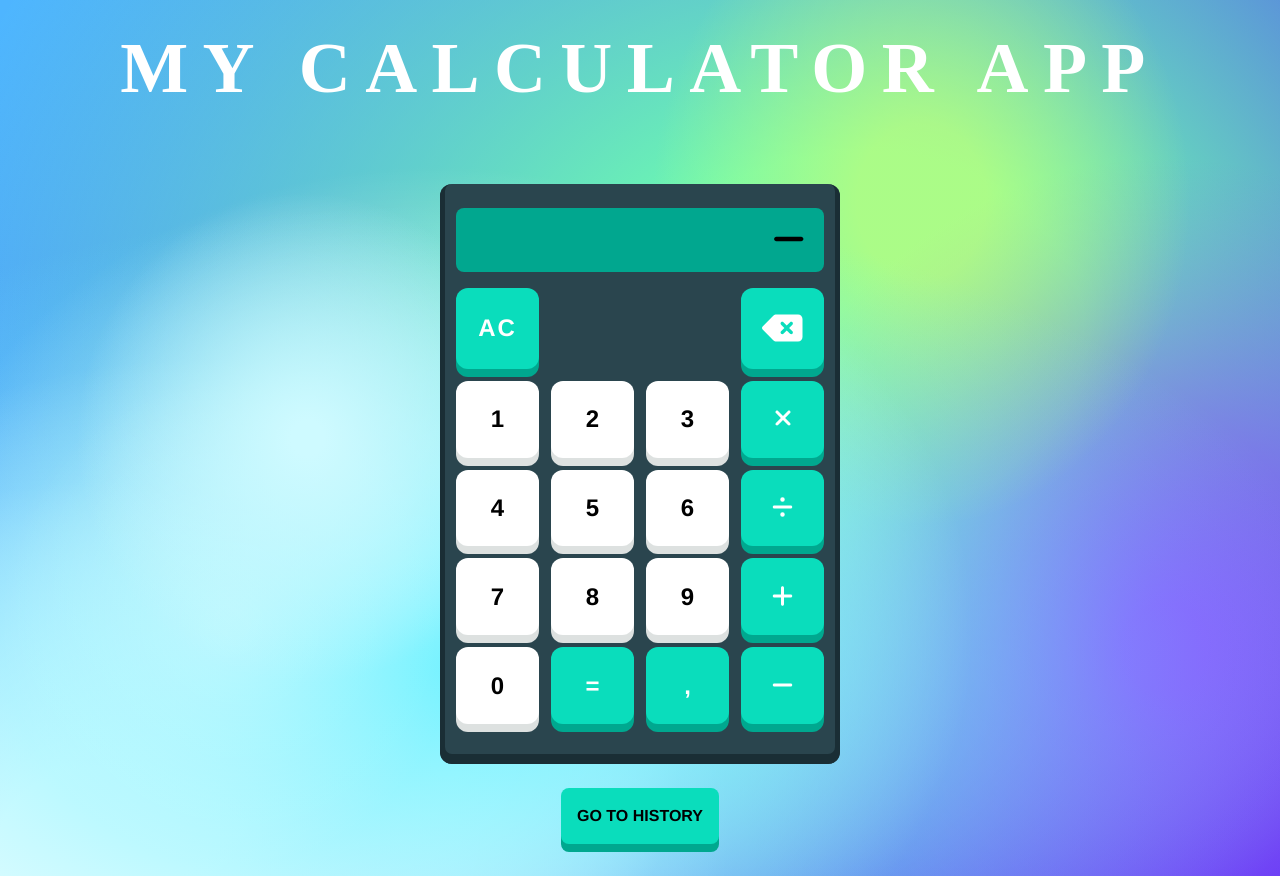
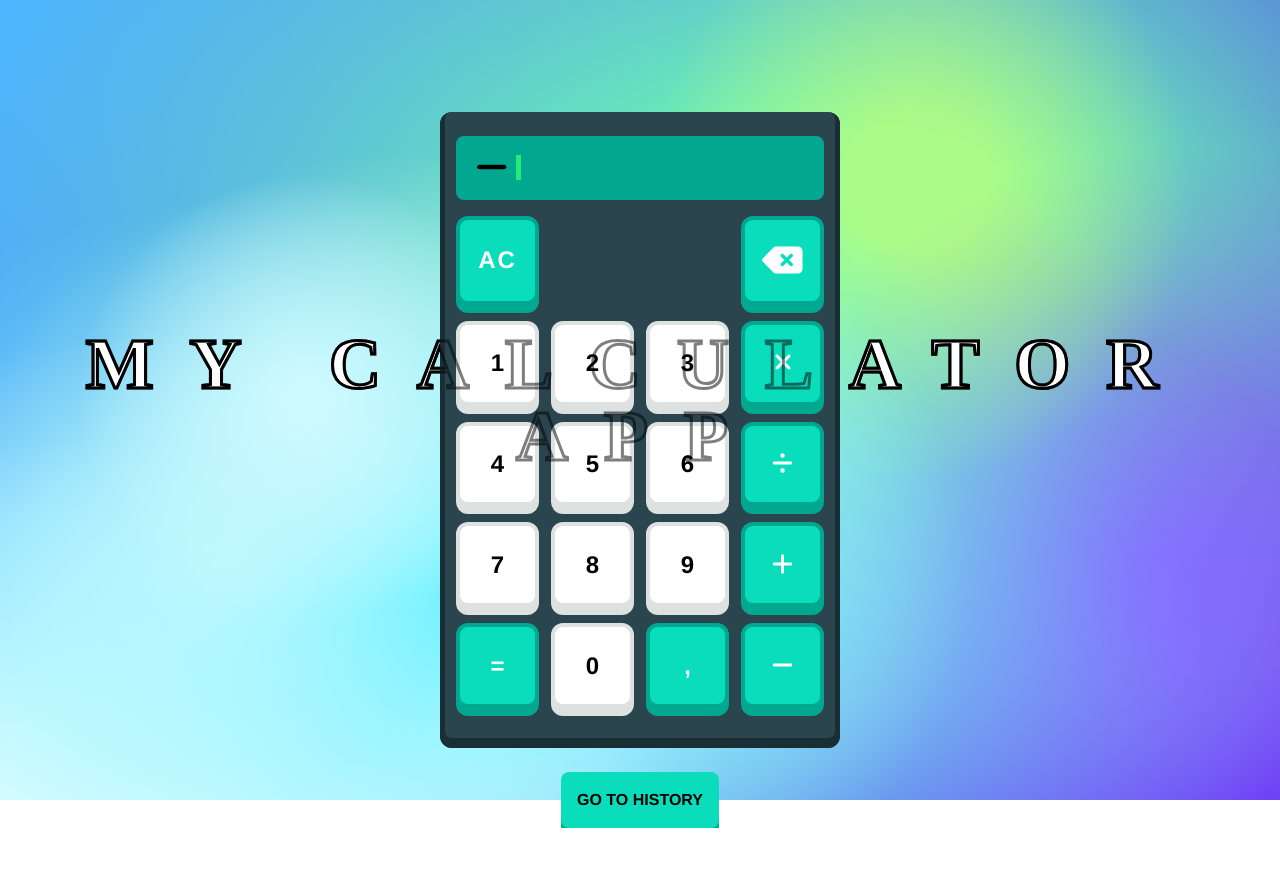
Before and after one commit to RazorPG/calculator-app, a Vue app: page / in a window 1280 px wide. Both pictures are taken after a click on the button 782 px from the left and 685 px from the top of the page. After the commit the page ends 828 px from the top, so only its background shows below. Built offline with nearby package versions, Linux system fonts and the light colour scheme; a web font is replaced by a local one.

Commit message:
merubah component yang di jadikan root menjadi folder terpisah ke view

```diff
--- a/src/assets/styles/main.css
+++ b/src/assets/styles/main.css
@@ -24,13 +24,63 @@
     @apply rounded-xl  py-[0.8rem] md:py-[1.4rem]  transition-all duration-100 ease-linear active:shadow-none active:translate-y-2;
 }
 .btn-primary {
-    @apply bg-white;
+    @apply bg-white border-4 border-[#dde1e0];
 }
 .btn-secondary {
-    @apply bg-color-secondary text-white;
+    @apply bg-color-secondary text-white border-4 border-[rgba(0,168,143,1)];
 }
 
 .btn-3d {
     @apply p-4 bg-color-secondary rounded-lg relative uppercase mt-4 transition-all duration-100 ease-in shadow-xl active:shadow-none active:translate-y-2 font-bold;
     box-shadow: 0 8px 0 rgba(0,168,143,1);
 }
+
+.animation-cursor {
+    position: relative;
+  }
+
+  .animation-cursor::after {
+    content: '';
+    position: absolute;
+    right: -10;
+    top: 0;
+    width: 5px;
+    height: 100%;
+    background-color: #22eb76; /* warna hijau sesuai dengan Tailwind CSS green-400 */
+    animation: cursorInput 1s linear infinite;
+  }
+
+  @keyframes cursorInput{
+    0%,
+    100% {
+      height: 100%;
+      top: 0;
+    }
+    50% {
+      top: 50%;
+      height: 0;
+    }
+  }
+
+@layer utilities {
+    @variants responsive {
+        .text-stroke-0 {
+            -webkit-text-stroke-width: 0px;
+            -webkit-text-stroke-color: black;
+        }
+        .text-stroke-1 {
+            -webkit-text-stroke-width: 1px;
+            -webkit-text-stroke-color: black;
+
+        }
+        .text-stroke-2 {
+            -webkit-text-stroke-width: 2px;
+            -webkit-text-stroke-color: black;
+
+        }
+        .text-stroke-3 {
+            -webkit-text-stroke-width: 3px;
+            -webkit-text-stroke-color: black;
+        }
+    }
+}
--- a/src/components/CalcControlPanel.vue
+++ b/src/components/CalcControlPanel.vue
@@ -1,5 +1,5 @@
 <template>
-  <div class="grid grid-cols-4 gap-3 text-xl md:text-2xl font-bold">
+  <div class="grid grid-cols-4 gap-x-3 gap-y-4 text-xl md:text-2xl font-bold">
     <button
       data-key="c"
       class="btn-cal btn-secondary tracking-[0.08em] shadow-btn-secondary"
@@ -130,6 +130,13 @@
       <font-awesome-icon icon="plus" />
     </button>
     <button
+      data-key="Enter"
+      class="btn-cal btn-secondary shadow-btn-secondary"
+      @click="handleClick('equal', 'equal')"
+    >
+      =
+    </button>
+    <button
       data-key="0"
       class="btn-cal btn-primary shadow-btn-primary"
       @click="handleClick('operand', 'inputValuePanel', '0')"
@@ -138,13 +145,6 @@
       @mouseleave="stopRepeating"
     >
       0
-    </button>
-    <button
-      data-key="Enter"
-      class="btn-cal btn-secondary shadow-btn-secondary"
-      @click="handleClick('equal', 'equal')"
-    >
-      =
     </button>
     <button
       data-key=","
@@ -270,6 +270,7 @@
     watch: {
       formattedDisplayValue: {
         handler(newValue) {
+          console.log('panjang format', this.formattedDisplayValue)
           let history = this.sendHistory
           let status = this.statusCalculation
           this.$emit('watchFormattedDisplayValue', newValue)
@@ -318,6 +319,7 @@
       handleKeyInputValue(event) {
         // mengambil key dari keyboard
         const key = event.key
+        console.log(key)
         const buttons = document.querySelectorAll(`[data-key='${key}']`)
         buttons.forEach(button => {
           button.classList.remove('shadow-btn-primary', 'shadow-btn-secondary')
--- a/src/components/Layout.vue
+++ /dev/null
@@ -1,117 +0,0 @@
-<template>
-  <header class="text-white font-head font-bold">
-    <h1
-      ref="header"
-      class="text-stroke-black tracking-[0.2em] lg:tracking-[em] text-4xl md:text-6xl lg:text-7xl"
-    >
-      MY CALCULATOR APP
-    </h1>
-  </header>
-
-  <div
-    class="container p-4 mt-20 pb-10 bg-color-primary mx-auto max-w-[20rem] md:max-w-[25rem] rounded-xl shadow-inner-calc mb-2"
-  >
-    <div class="my-2 mb-4 h-full overflow-y-auto overflow-x-hidden">
-      <div
-        class="text-[1.7rem] md:text-4xl w-full h-16 md:h-18 px-3 py-3 rounded-lg resize-none bg-input overflow-y-auto text-end font-calculator font-bold tracking-wider scrollbar-input"
-      >
-        <span
-          v-for="(char, index) in formattedDisplayLayout"
-          :key="index"
-          class="text-end"
-        >
-          <component
-            :is="char.component"
-            :icon="char.icon"
-            class="mx-2"
-            size="md"
-            v-if="char.isIcon"
-          />
-          <span v-else>{{ char.value }}</span>
-        </span>
-      </div>
-    </div>
-    <calc-control-panel
-      @updateDisplayValue="emitUpdateDisplayValue"
-      @updateNextClear="emitUpdateNextInput"
-      @updateStatusCalculation="emitUpdateStatusCalculation"
-      @allClearValuesPanel="emitClearAllValue"
-      @watchFormattedDisplayValue="emitUpdateFormattedDisplayValue"
-      :sendHistory="historyLayout"
-      :calcDisplayValue="displayValueLayout"
-      :clearInputExp="nextInputLayout"
-      :statusCalculation="statusCalculationLayout"
-    />
-  </div>
-  <router-link to="/history">
-    <button class="btn-3d">go to History</button>
-  </router-link>
-</template>
-
-<script>
-  import CalcControlPanel from './CalcControlPanel.vue'
-  import { FontAwesomeIcon } from '@fortawesome/vue-fontawesome'
-
-  export default {
-    name: 'Layout',
-    components: {
-      CalcControlPanel,
-      FontAwesomeIcon,
-    },
-    emits: [
-      'updateDisplayValueApp',
-      'updateStatusCalculationApp',
-      'updateNextInputApp',
-      'clearAllValuesApp',
-      'updateFormattedDisplayApp',
-    ],
-    props: {
-      displayValueLayout: String,
-      historyLayout: Array,
-      statusCalculationLayout: Boolean,
-      nextInputLayout: Boolean,
-      formattedDisplayLayout: Array,
-    },
-    methods: {
-      emitUpdateDisplayValue(newVal) {
-        this.$emit('updateDisplayValueApp', newVal)
-      },
-      emitUpdateStatusCalculation(newVal) {
-        this.$emit('updateStatusCalculationApp', newVal)
-      },
-      emitUpdateNextInput(newVal) {
-        this.$emit('updateNextInputApp', newVal)
-      },
-      emitClearAllValue() {
-        this.$emit('clearAllValuesApp')
-      },
-      emitUpdateFormattedDisplayValue(newVal) {
-        this.$emit('updateFormattedDisplayApp', newVal)
-      },
-    },
-  }
-</script>
-
-<style>
-  /* width */
-.scrollbar-input::-webkit-scrollbar {
-  width: 10px;
-  height: 100%;
-}
-/* Track */
-.scrollbar-input::-webkit-scrollbar-track {
-  background: transparent;
-  border-radius: 10px;
-}
-
-/* Handle */
-.scrollbar-input::-webkit-scrollbar-thumb:focus {
-  background: #888;
-  border-radius: 10px;
-}
-
-/* Handle on hover */
-.scrollbar-input::-webkit-scrollbar-thumb:hover {
-  background: #555;
-}
-</style>
--- a/src/router/index.js
+++ b/src/router/index.js
@@ -1,12 +1,12 @@
 import { createRouter, createWebHistory } from "vue-router";
-import Layout from "@/components/Layout.vue";
-import History from "@/components/History.vue";
+import Calculator from "@/view/Calculator.vue";
+import History from "@/view/History.vue";
 
 const routes = [
     {
         path: '/',
-        name: 'Layout',
-        component: Layout,
+        name: 'Calculator',
+        component: Calculator,
     },
     {
         path: '/history',
--- /dev/null
+++ b/src/view/Calculator.vue
@@ -0,0 +1,127 @@
+<template>
+  <header
+    class="absolute inset-0 flex flex-c justify-center items-center text-white font-head font-bold"
+  >
+    <h1
+      ref="header"
+      data-content="MY CALCULATOR APP"
+      class="after:opacity-50 text-stroke-1 md:text-stroke-2 lg:text-stroke-3 relative after:z-40 after:text-transparent after:absolute after:top-0 after:left-0 tracking-[0.2em] lg:tracking-[0.5em] text-4xl md:text-6xl xl:text-7xl pointer-events-none"
+    >
+      MY CALCULATOR APP
+    </h1>
+  </header>
+
+  <div class="absolute flex flex-col justify-center w-full z-30">
+    <div
+      class="container p-4 mt-20 pb-10 bg-color-primary mx-auto max-w-[20rem] md:max-w-[25rem] rounded-xl shadow-inner-calc mb-2"
+    >
+      <div class="my-2 mb-4 h-full overflow-y-auto overflow-x-hidden">
+        <div
+          class="text-[1.7rem] md:text-4xl uppercase w-full h-16 md:h-18 px-3 py-3 rounded-lg resize-none bg-input overflow-y-auto text-start font-calculator font-bold tracking-wider scrollbar-input relative"
+        >
+          <span
+            v-for="(char, index) in formattedDisplayLayout"
+            :key="index"
+            :class="{
+              'animation-cursor': index === formattedDisplayLayout.length - 1,
+            }"
+          >
+            <component
+              :is="char.component"
+              :icon="char.icon"
+              class="mx-2"
+              size="md"
+              v-if="char.isIcon"
+            />
+            <span v-else>{{ char.value }}</span>
+          </span>
+        </div>
+      </div>
+      <calc-control-panel
+        @updateDisplayValue="emitUpdateDisplayValue"
+        @updateNextClear="emitUpdateNextInput"
+        @updateStatusCalculation="emitUpdateStatusCalculation"
+        @allClearValuesPanel="emitClearAllValue"
+        @watchFormattedDisplayValue="emitUpdateFormattedDisplayValue"
+        :sendHistory="historyLayout"
+        :calcDisplayValue="displayValueLayout"
+        :clearInputExp="nextInputLayout"
+        :statusCalculation="statusCalculationLayout"
+      />
+    </div>
+    <router-link to="/history">
+      <button class="btn-3d">go to History</button>
+    </router-link>
+  </div>
+</template>
+
+<script>
+  import CalcControlPanel from '@/components/CalcControlPanel.vue'
+  import { FontAwesomeIcon } from '@fortawesome/vue-fontawesome'
+
+  export default {
+    name: 'Layout',
+    components: {
+      CalcControlPanel,
+      FontAwesomeIcon,
+    },
+    emits: [
+      'updateDisplayValueApp',
+      'updateStatusCalculationApp',
+      'updateNextInputApp',
+      'clearAllValuesApp',
+      'updateFormattedDisplayApp',
+    ],
+    props: {
+      displayValueLayout: String,
+      historyLayout: Array,
+      statusCalculationLayout: Boolean,
+      nextInputLayout: Boolean,
+      formattedDisplayLayout: Array,
+    },
+    methods: {
+      emitUpdateDisplayValue(newVal) {
+        this.$emit('updateDisplayValueApp', newVal)
+      },
+      emitUpdateStatusCalculation(newVal) {
+        this.$emit('updateStatusCalculationApp', newVal)
+      },
+      emitUpdateNextInput(newVal) {
+        this.$emit('updateNextInputApp', newVal)
+      },
+      emitClearAllValue() {
+        this.$emit('clearAllValuesApp')
+      },
+      emitUpdateFormattedDisplayValue(newVal) {
+        this.$emit('updateFormattedDisplayApp', newVal)
+      },
+    },
+  }
+</script>
+
+<style scoped>
+  h1::after {
+  content: attr(data-content)
+}
+  /* width */
+.scrollbar-input::-webkit-scrollbar {
+  width: 10px;
+  height: 100%;
+}
+/* Track */
+.scrollbar-input::-webkit-scrollbar-track {
+  background: transparent;
+  border-radius: 10px;
+}
+
+/* Handle */
+.scrollbar-input::-webkit-scrollbar-thumb:focus {
+  background: #888;
+  border-radius: 10px;
+}
+
+/* Handle on hover */
+.scrollbar-input::-webkit-scrollbar-thumb:hover {
+  background: #555;
+}
+</style>
--- a/tailwind.config.js
+++ b/tailwind.config.js
@@ -16,7 +16,8 @@ module.exports = {
         'color-primary': 'rgb(42, 69, 78)',
         'color-secondary' : '#0addbc',
         'color-third' : "#dde1e0",
-        'input' : 'rgba(1,167,143,255)'
+        'input' : 'rgba(1,167,143,255)',
+        'modal' : 'rgba(0, 0, 0, 0.5)'
       },
       backgroundImage: {
         'main' : "radial-gradient(at left top, rgba(1, 127, 7, 1.0), rgba(6, 17, 92, 1.0))"
```
Also changed, not shown: src/view/History.vue (renamed from src/components/History.vue, +46 -4 lines), 1 other file (tests, documents, lock files or other folders).
